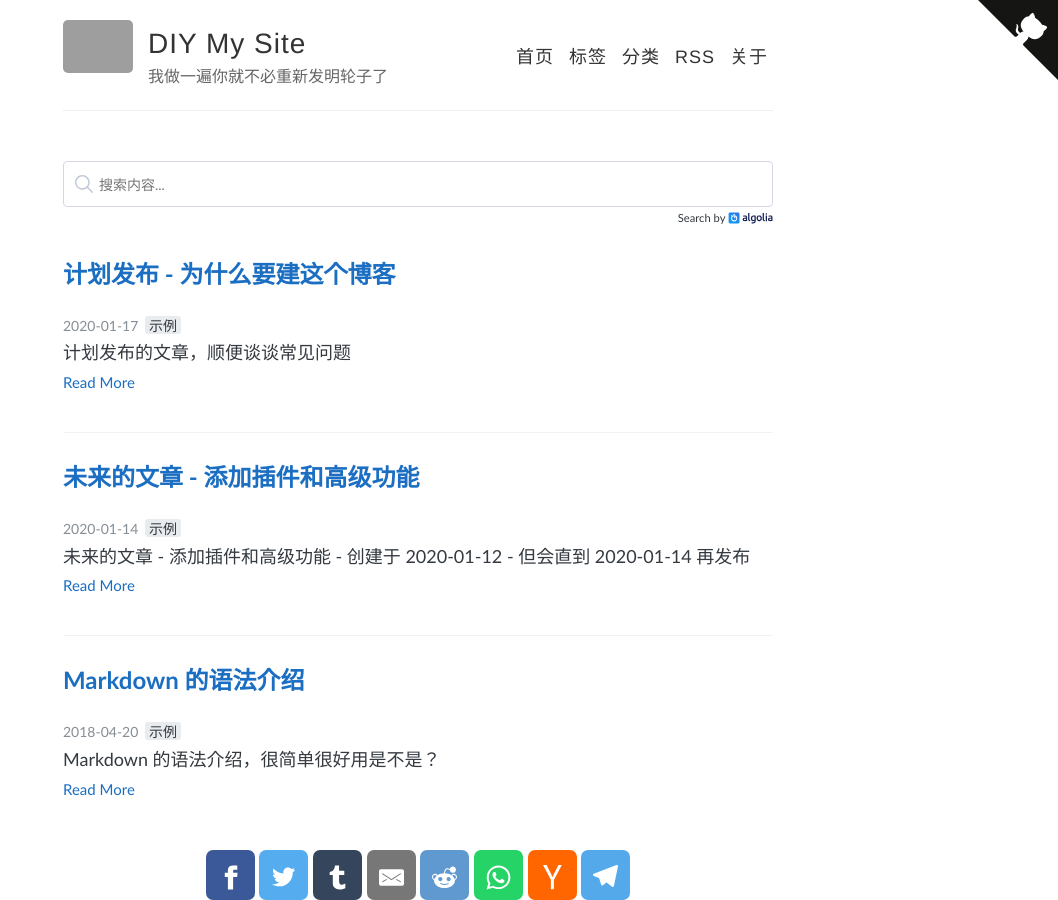
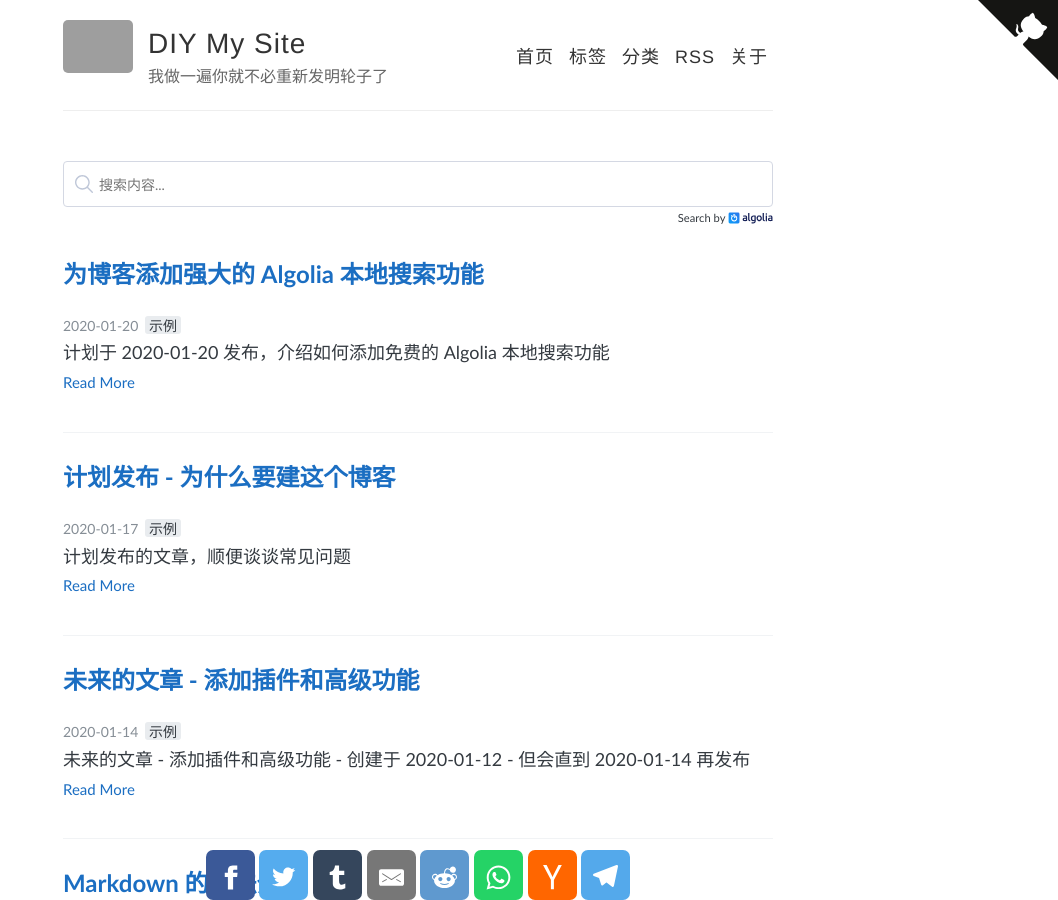
Before and after one commit to TerminusBot/terminus-jekyll-template, a Jekyll site: the page built from index.html, in a window 1280 px wide and 900 px high. Shown: the whole window, without its empty margins (222-1280 px from the left). Built offline with Jekyll 4.4.1, drawn with Linux system fonts in a browser that asks for light colours; the list of posts is cut into pages by our own code; comment, search, counter and statistics services are not loaded; some of the changed lines change nothing that is shown; grey boxes are pictures that could not be loaded.

Commit message:
新博文-添加搜索框

````diff
--- a/_config.yml
+++ b/_config.yml
@@ -115,6 +115,7 @@ plugins:
   - jekyll-paginate
   - jekyll-seo-tag
   - jekyll-sitemap
+  - jekyll-algolia
 
 # Exclude these files from your production _site
 exclude:
--- /dev/null
+++ b/_posts/2020-01-20-add-algolia-search.md
@@ -0,0 +1,63 @@
+---
+layout: post
+title: 为博客添加强大的Algolia本地搜索功能
+date: 2020-01-20
+categories: Archive
+tags: 示例
+comments: true
+description: 计划于2020-01-20发布，介绍如何添加免费的Algolia本地搜索功能
+---
+
+原来的搜索功能只能检索标题和description, 这对于很多博主来说是远远不够的。这里介绍添加能搜索所有博客全文的Algolia搜索框。
+
+具体需要添加的代码本博客已经完成，主要参考Algolia的官方文档。这里介绍如何利用本项目已经写好的代码，把搜索功能移植到你自己的博客。
+
+## 配置_config.yml文件
+首先，你要注册一个[Algolia](https://www.algolia.com/)免费帐号，注册后进入你的Dashboard --> API Keys这里可以看到自己的 Application ID 和一个 Search-Only API Key 和一个 Admin API Key. 然后在Dashboard-->Indices中创建一个新的Index （比如本博客的Index是 `DIYMYSITE`）。把上述信息添加到 `_config.yml` 中：
+```yaml
+# _config.html
+
+plugins:
+  - jekyll-algolia # 新添加
+
+exclude:
+  - vendor  # 新添加
+
+# 新添加
+algolia:
+  application_id: AQ2NWA6FRT # 换成你的Application ID
+  index_name:     DIYMYSITE # 换成你新创建的Index名称
+  search_only_api_key: 533d855435d988fee73b330d3df4e41c # 换成你的Search-Only API Key
+  files_to_exclude: [404.md, about.md, README.md] # 列举要排除出搜索结果的文件
+```
+这样就完成了`_config.yml`的配置。
+
+## 配置Travis CI
+为了让搜索反应最新的博文内容，每次更新网站内容后需要重新更新你的Index。在本地环境下可以通过以下命令完成。
+```bash
+ALGOLIA_API_KEY='<Replace Me with your Admin API Key>' bundle exec jekyll algolia
+```
+这里就需要用到前面的Admin API Key了，这个Key只应该你自己知道，因为它能改写你的所有Index。
+
+我们还可以利用Travis CI将上述操作自动化。首先你要注册[travis-ci.org](https://travis-ci.org)，推荐你用自己的github帐号认证注册，这样就能把你的所有公开仓库自动同步过去。我们的博客代码仓库已经包含了Travis CI的配置文件`.travis.yml`
+```yaml
+# .travis.yml
+# This file should be at the root of your project
+language: ruby
+cache: bundler
+before_install:
+  - gem install bundler
+script:
+  - bundle exec jekyll algolia
+branches:
+  only:
+    # Change this to gh-pages if you're deploying using the gh-pages branch
+    - master
+rvm:
+ - 2.4
+```
+它将自动执行`bundle exec jekyll algolia`。
+
+最后，你需要在travis-ci.org将你的项目仓库同步过去，并且在项目左侧的“设置settings”中添加环境变量： Name `ALGOLIA_API_KEY`, Value `<Replace Me with your Admin API Key>`。这样设置好后，Travis CI就会在你每次push到github仓库后自动帮你更新索引库（Index）了。
+
+现在，你可以在Travis CI选择‘Trigger build’看看能否编译成功，如果成功那就大功告成了。
````
